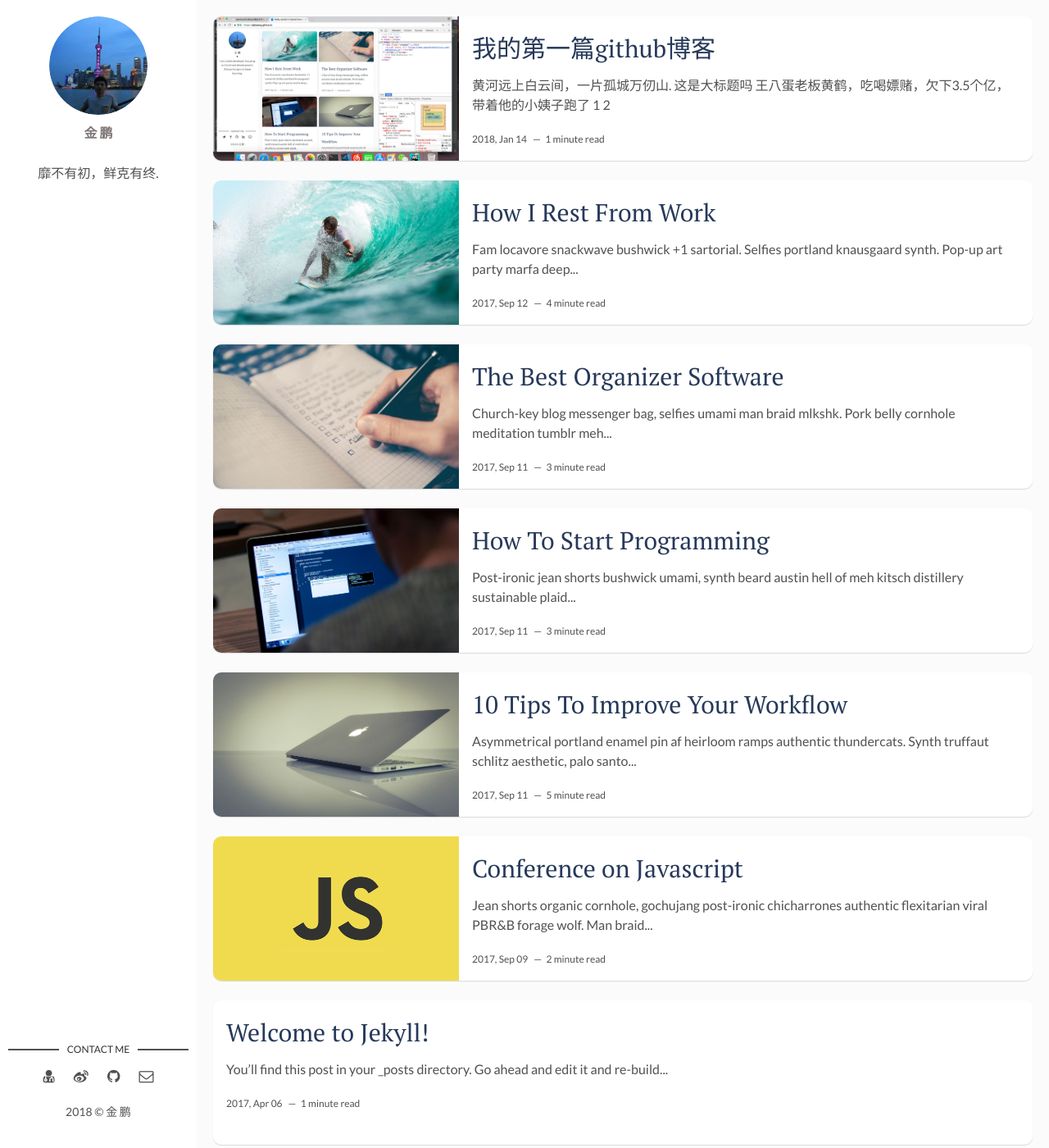
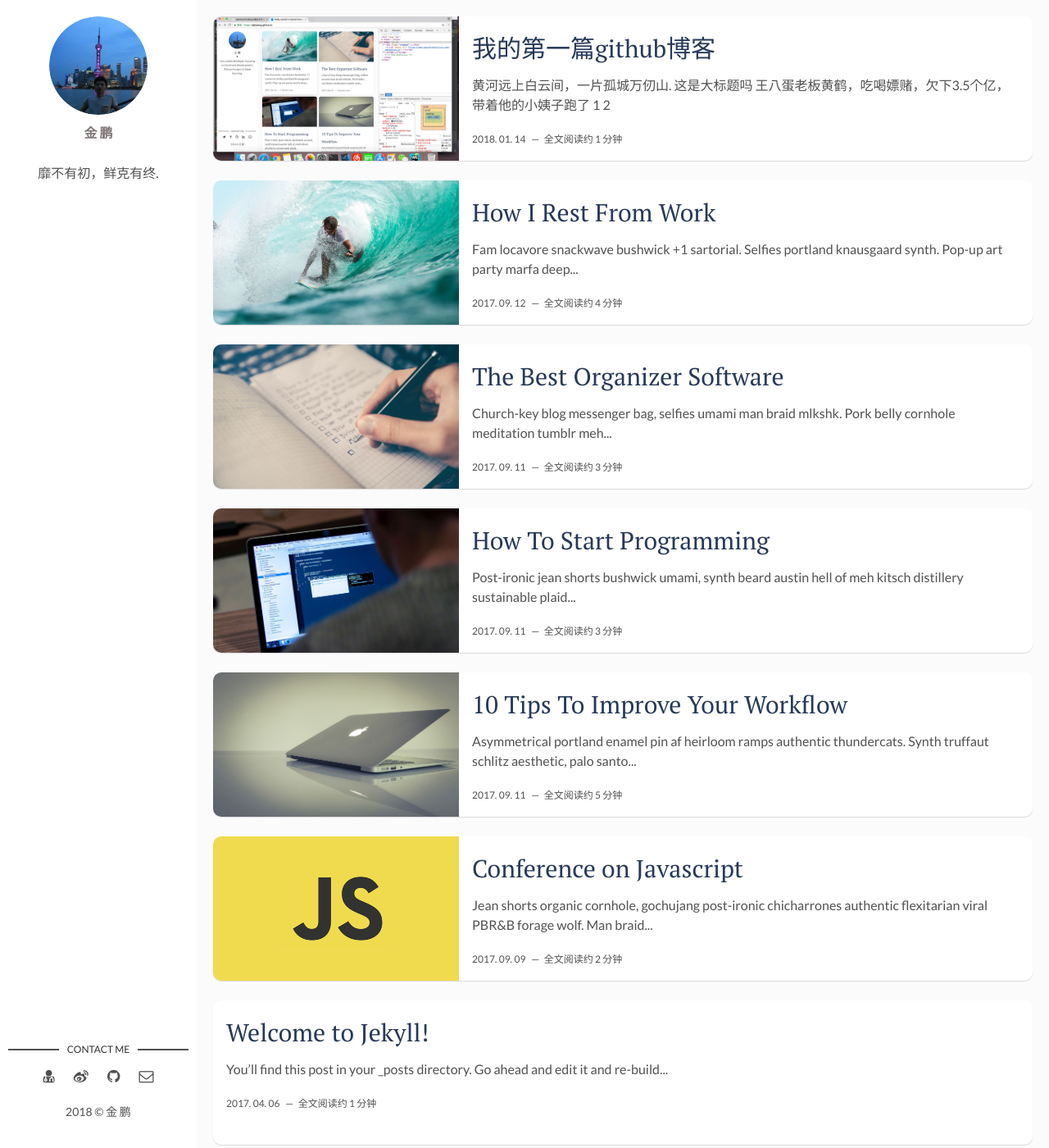
Before and after one commit to iajinpeng/iajinpeng.github.io, a Jekyll site: the page built from index.html, in a window 1280 px wide and 1400 px high. Shown: the whole window at 82% size. Built offline with Jekyll 4.4.1, drawn with Linux system fonts in a browser that asks for light colours; the list of posts is cut into pages by our own code.

Commit message:
一些细节的调整

```diff
--- a/_layouts/post.html
+++ b/_layouts/post.html
@@ -12,7 +12,7 @@ layout: main
     <div class="wrap-content">
       <header class="header-page">
         <h1 class="page-title">{{page.title}}</h1>
-        <div class="page-date"><span>{{page.date | date: '%Y, %b %d'}}&nbsp;&nbsp;&nbsp;&nbsp;</span></div>
+        <div class="page-date"><span>{{page.date | date: '%Y. %m. %d'}}&nbsp;&nbsp;&nbsp;&nbsp;</span></div>
       </header>
       {{page.content | markdownify}}
       <div class="page-footer">
--- a/index.html
+++ b/index.html
@@ -10,8 +10,8 @@ layout: main
   <div class="post-content">
     <h2 class="post-title"><a href="{{post.url | prepend: site.baseurl}}">{{post.title}}</a></h2>
     <p>{{ post.content | strip_html | truncatewords: 15 }}</p>
-    <span class="post-date">{{post.date | date: '%Y, %b %d'}}&nbsp;&nbsp;&nbsp;—&nbsp;</span>
-    <span class="post-words">{% capture words %}{{ post.content | number_of_words }}{% endcapture %}{% unless words contains "-" %}{{ words | plus: 250 | divided_by: 250 | append: " minute read" }}{% endunless %}</span>
+    <span class="post-date">{{post.date | date: '%Y. %m. %d'}}&nbsp;&nbsp;&nbsp;—&nbsp;</span>
+    <span class="post-words">{% capture words %}{{ post.content | number_of_words }}{% endcapture %}{% unless words contains "-" %}{{ words | plus: 250 | divided_by: 250 | prepend: "全文阅读约 " | append: " 分钟" }}{% endunless %}</span>
   </div>
 </article>
 {% endfor %}
```
Also changed, not shown: other parts of _layouts/post.html (+1 -1 lines), 8 other files.
